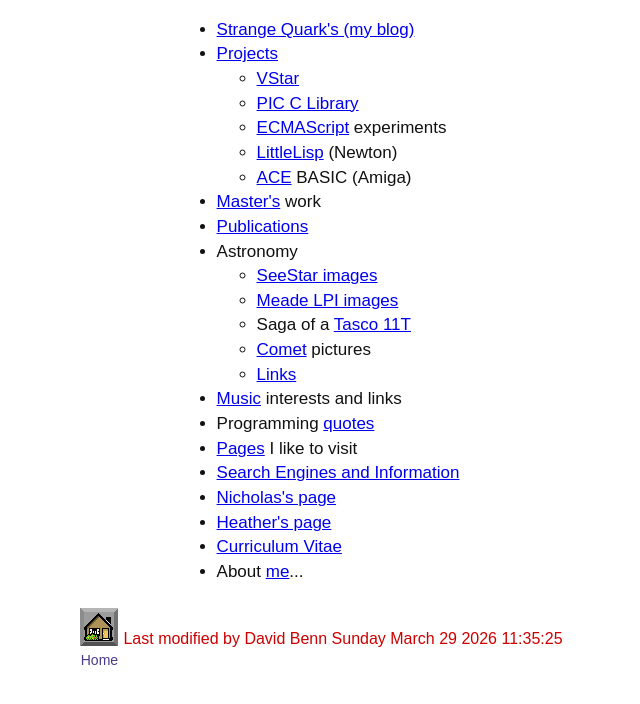
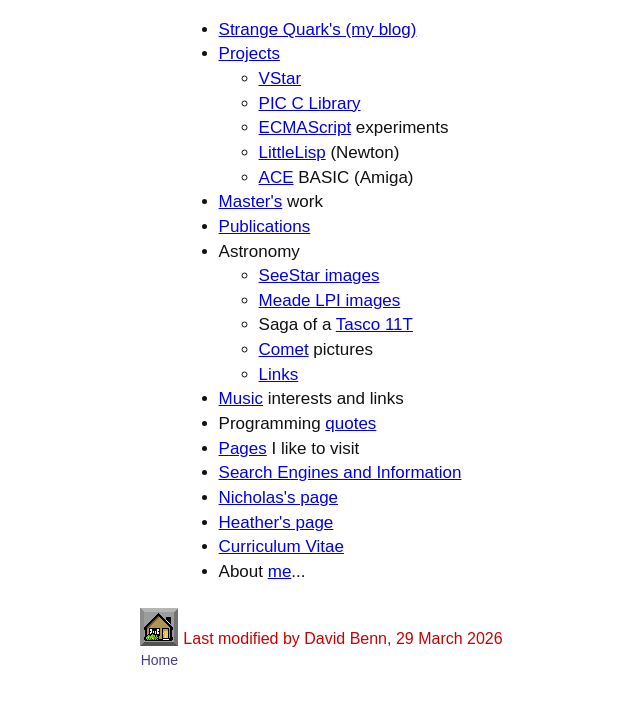
Before and after one commit to dbenn/dbenn.github.io, a plain HTML site: page index.html in a window 1280 px wide. Shown: the part 76-780 px from the top of the page, without its empty margins (320-960 px from the left). Drawn offline with Linux system fonts and the light colour scheme.

Commit message:
removed unused adsense block; setting static last updated date

```diff
--- a/index.html
+++ b/index.html
@@ -73,17 +73,6 @@
 
 </ul>
 </td>
-<td align="right">
-<script type="text/javascript"><!--
-google_ad_client = "pub-9288317782292048";
-/* 120x240, created 6/23/08 Home */
-google_ad_slot = "3174417778";
-google_ad_width = 120;
-google_ad_height = 240;
-//-->
-</script>
-<script type="text/javascript" src="https://pagead2.googlesyndication.com/pagead/show_ads.js"></script>
-</td>
 </tr>
 </table>
 </center>
@@ -102,32 +91,9 @@
 </table>
 </td>
 
-<td class="last-mod">Last modified by David Benn</a>
-  <time id="last-modified"></time>
-</td>
+<td class="last-mod">Last modified by David Benn, 29 March 2026</td>
 </tr>
 </table></center>
 
-<script>
-(function () {
-  function formatEnUtcStyle(d) {
-    var days = ['Sunday', 'Monday', 'Tuesday', 'Wednesday', 'Thursday', 'Friday', 'Saturday'];
-    var months = ['January', 'February', 'March', 'April', 'May', 'June', 'July', 'August', 'September', 'October', 'November', 'December'];
-    function pad(n) { return (n < 10 ? '0' : '') + n; }
-    return days[d.getDay()] + ' ' +
-      months[d.getMonth()] + ' ' +
-      d.getDate() + ' ' +
-      d.getFullYear() + ' ' +
-      pad(d.getHours()) + ':' + pad(d.getMinutes()) + ':' + pad(d.getSeconds());
-  }
-
-  var el = document.getElementById('last-modified');
-  if (!el) return;
-  var ms = Date.parse(document.lastModified);
-  if (!isFinite(ms)) return;
-  el.textContent = ' ' + formatEnUtcStyle(new Date(ms));
-})();
-</script>
-
 </body>
 </html>
```
